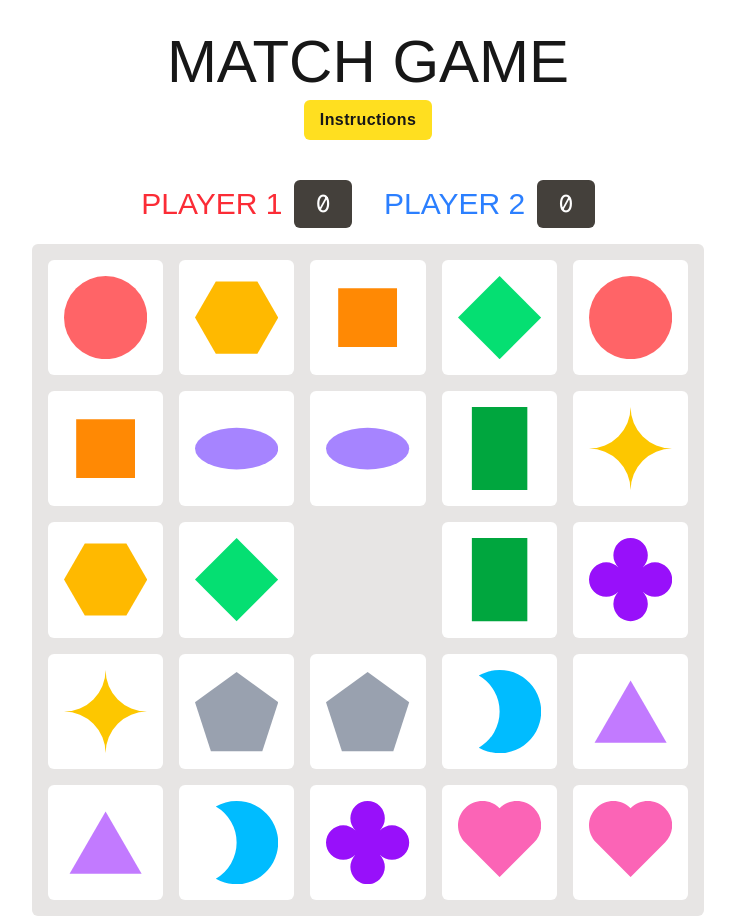
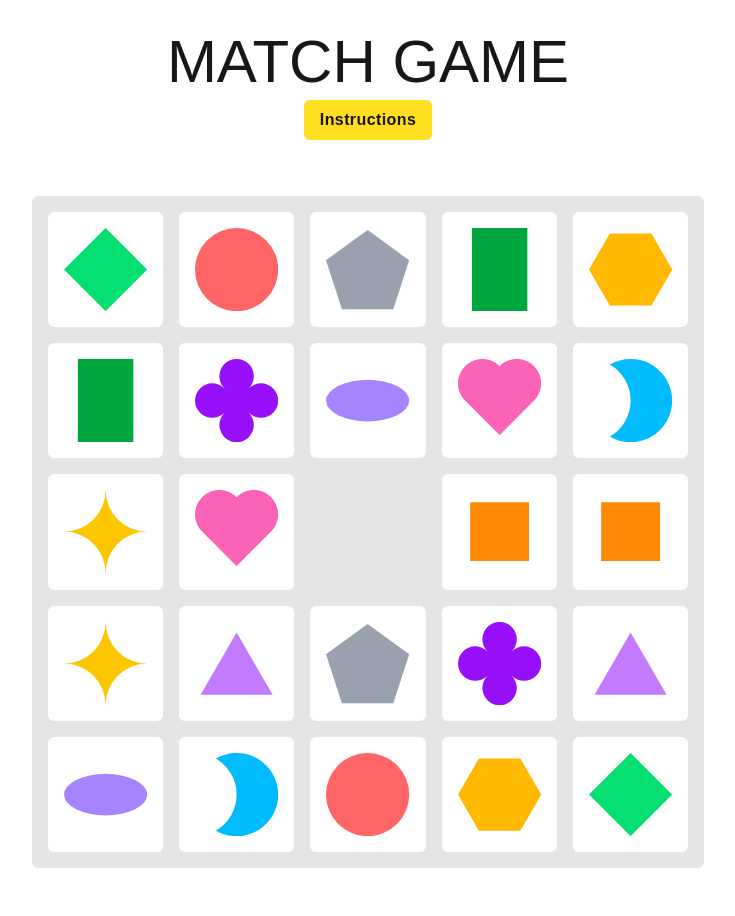
Before and after one commit to blairmcclenny/memory-game-react, a Next.js app: page / in a window 1280 px wide. Shown: the whole page, without its empty margins (272-1007 px from the left). After the commit the page ends 868 px from the top, so only its background shows below. Built offline with nearby package versions, Linux system fonts and the light colour scheme; a web font is replaced by a local one.

Commit message:
refactor types

```diff
--- a/app/memory-game/Shape.tsx
+++ b/app/memory-game/Shape.tsx
@@ -1,3 +1,5 @@
+import { ShapeType } from "./types"
+
 export const shapeTypes = [
   "circle",
   "crescent",
@@ -12,8 +14,6 @@ export const shapeTypes = [
   "rectangle",
   "quadrafoil",
 ] as const
-
-export type ShapeType = (typeof shapeTypes)[number]
 
 export default function Shape({ type }: { type: ShapeType }) {
   switch (type) {
--- a/app/memory-game/Tile.tsx
+++ b/app/memory-game/Tile.tsx
@@ -1,4 +1,5 @@
-import Shape, { ShapeType } from "./Shape"
+import Shape from "./Shape"
+import { ShapeType } from "./types"
 
 export default function Tile({
   shape,
--- a/app/memory-game/index.tsx
+++ b/app/memory-game/index.tsx
@@ -1,13 +1,12 @@
 "use client"
 
 import { Fragment, useEffect, useState } from "react"
-
 import Tile from "./Tile"
-import Score from "./Score"
-import { TileData, generateBoard } from "./utils"
+import { generateTiles } from "./utils"
+import { TileData } from "./types"
 
 export default function MemoryGame() {
-  const [board, setBoard] = useState<TileData[] | []>([])
+  const [tiles, setTiles] = useState<TileData[] | []>([])
 
   // player one score
   // player two score
@@ -20,14 +19,13 @@ export default function MemoryGame() {
   // if no match close open doors after one second and toggle player
 
   useEffect(() => {
-    setBoard(generateBoard())
+    setTiles(generateTiles())
   }, [])
 
   return (
     <>
-      <Score />
       <div className="grid grid-cols-5 p-4 rounded-md gap-4 max-w-2xl bg-stone-200 mt-4 mx-auto">
-        {board.map((tile, i, arr) => (
+        {tiles.map((tile, i, arr) => (
           <Fragment key={`tile-${i}`}>
             <Tile
               onClick={() => console.log("clicked")}
--- /dev/null
+++ b/app/memory-game/types.ts
@@ -0,0 +1,8 @@
+import { shapeTypes } from "./Shape"
+
+export type ShapeType = (typeof shapeTypes)[number]
+
+export type TileData = {
+  shape: ShapeType
+  hasBeenFound: boolean
+}
--- a/app/memory-game/utils.ts
+++ b/app/memory-game/utils.ts
@@ -1,15 +1,11 @@
-import { ShapeType, shapeTypes } from "./Shape"
-
-export type TileData = {
-  shape: ShapeType
-  hasBeenFound: boolean
-}
+import { shapeTypes } from "./Shape"
+import { TileData } from "./types"
 
 function getRandomShape(max: number) {
   return shapeTypes[Math.floor(Math.random() * max)]
 }
 
-export function generateBoard(): TileData[] {
+export function generateTiles(): TileData[] {
   const board: TileData[] = []
   const shapes = shapeTypes.length
   const tiles = shapes * 2
```
